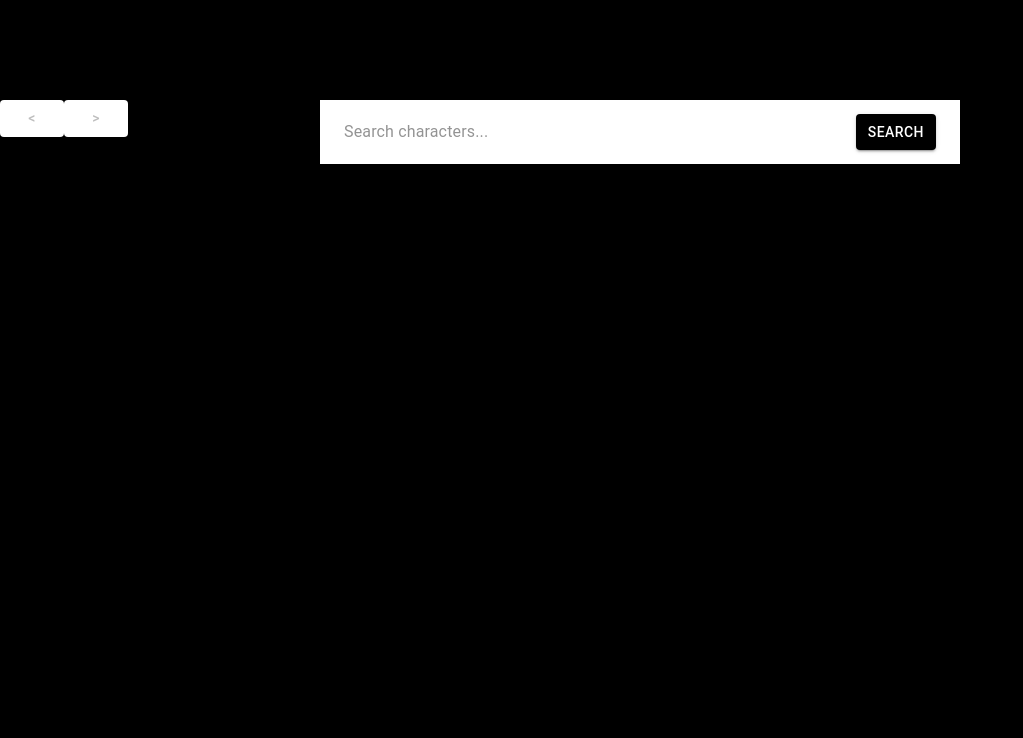
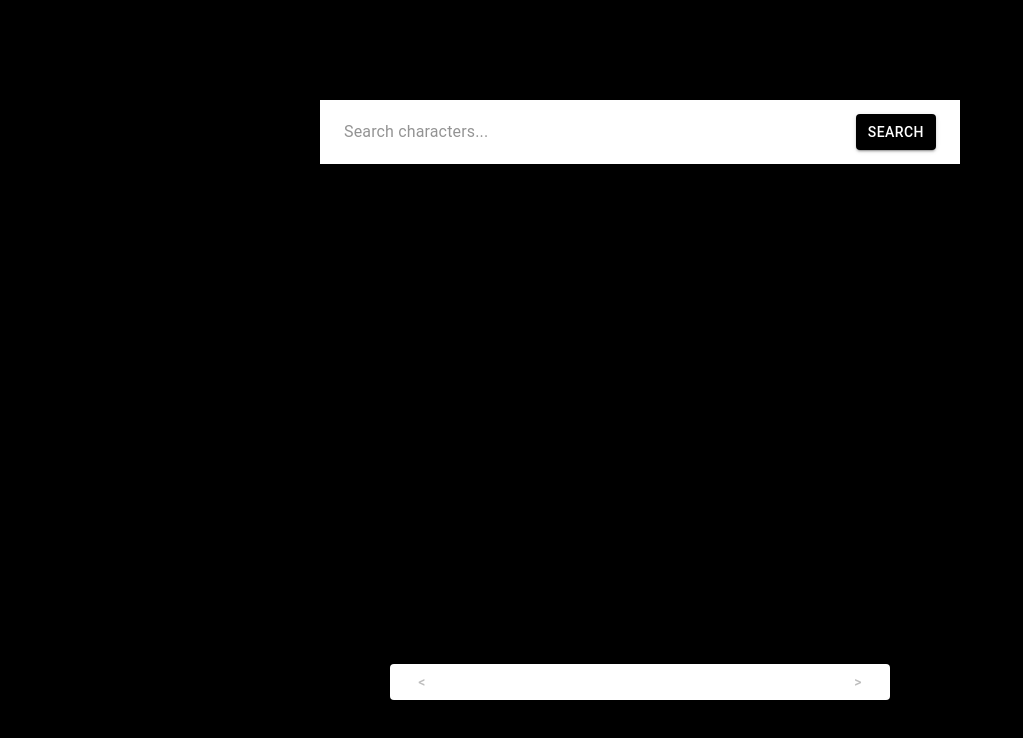
Before and after one commit to KrystianKasp98/Primotly-spa, a React (Create React App) app in the folder frontend/: page / in a window 1280 px wide. Shown: the top 738 px of the page, without its empty margins (0-1023 px from the left). Built offline with nearby package versions, Linux system fonts and the light colour scheme.

Commit message:
style pagination

```diff
--- a/frontend/src/components/common/mui/index.ts
+++ b/frontend/src/components/common/mui/index.ts
@@ -1,6 +1,7 @@
 import { styled } from '@mui/material/styles';
 import { Box, AppBar, Toolbar, Button, InputBase } from '@mui/material';
 
+// searchBar
 const SearchBarWrapper = styled(Box)(() => ({
   position: 'relative',
   marginTop: '100px'
@@ -27,6 +28,20 @@ const SubmitButton = styled(Button)(() => ({
   }
 }));
 
+// pagination
+const PaginationWrapper = styled(Box)(() => ({
+  position: 'absolute',
+  bottom: '100px',
+  left: '50%',
+  transform: 'translate(-50%)',
+  width: '500px',
+  backgroundColor: '#fff',
+  borderRadius: '7px',
+  display: 'flex',
+  alignItems: 'center',
+  justifyContent: 'space-between'
+}));
+
 const PaginationButton = styled(Button)(() => ({
   color: '#000',
   backgroundColor: '#fff',
@@ -42,5 +57,6 @@ export {
   Toolbar,
   SubmitButton,
   SearchInput,
+  PaginationWrapper,
   PaginationButton
 };
--- a/frontend/src/components/pagination/Pagination.tsx
+++ b/frontend/src/components/pagination/Pagination.tsx
@@ -1,11 +1,11 @@
 import { usePeopleContext } from 'context/usePeopleContext';
-import { PaginationButton } from 'components/common/mui';
+import { PaginationButton, PaginationWrapper } from 'components/common/mui';
 
 export const Pagination = () => {
   const { pagination, paginateNext, paginatePrevious } = usePeopleContext();
-  console.log({ pagination, paginateNext, paginatePrevious }); // remove it later
+  console.log({ pagination }); // remove it later
   return (
-    <div className="pagination" data-testid="pagination">
+    <PaginationWrapper className="pagination" data-testid="pagination">
       <PaginationButton
         onClick={paginatePrevious}
         type="button"
@@ -20,6 +20,6 @@ export const Pagination = () => {
       >
         &gt;
       </PaginationButton>
-    </div>
+    </PaginationWrapper>
   );
 };
```
